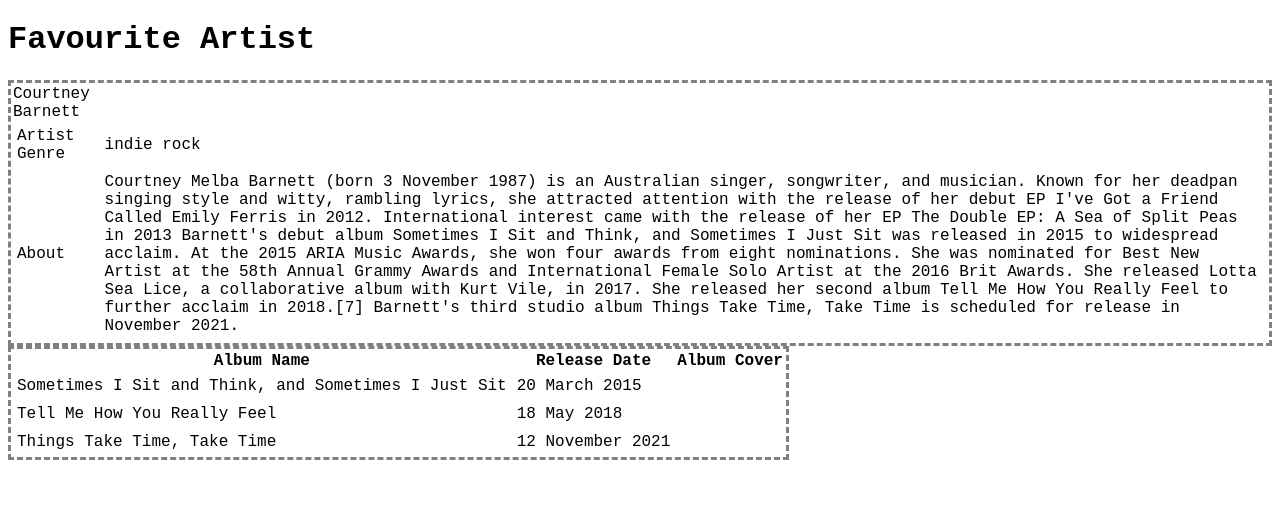
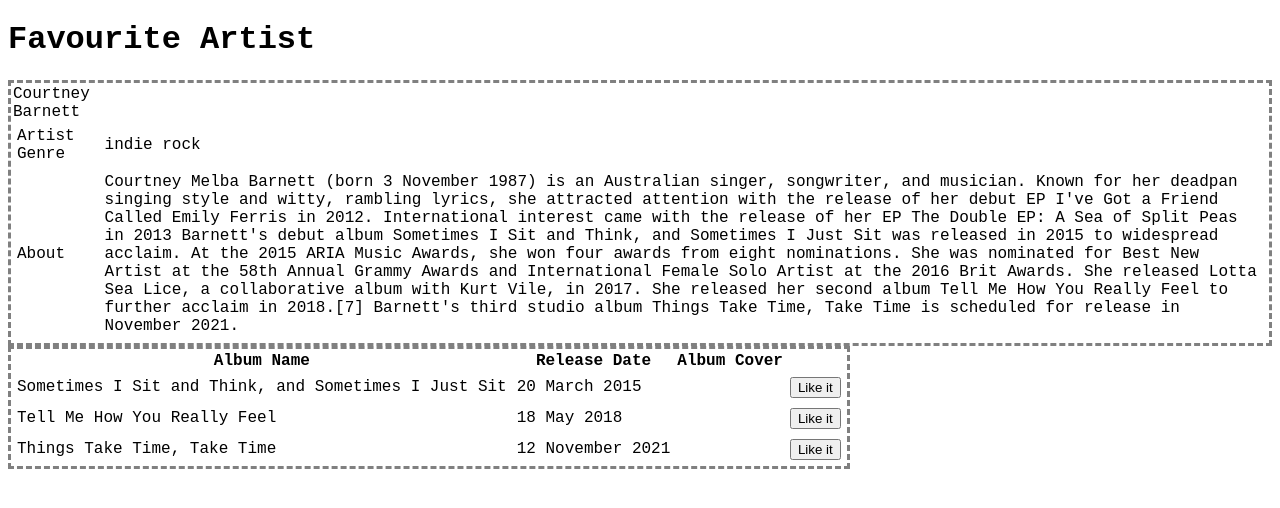
Before and after one commit to mariuszlas/Music-App, a React app: page / in a window 1280 px wide. Shown: the top 508 px of the page. Built offline with nearby package versions, Linux system fonts and the light colour scheme.

Commit message:
Added like buttons

```diff
--- a/src/components/List.js
+++ b/src/components/List.js
@@ -1,8 +1,20 @@
 import React from 'react';
-
+import { useState } from 'react';
 
 const List = () => {
 
+    const [status, setLikeStatus] = useState(false);
+
+    const handleLike = e => {
+        e.stopPropagation()
+        setLikeStatus(!status)
+        const row = e.target.closest('tr');
+        if (status) {
+            row.style.color = "red";
+        } else {
+            row.style.color = "black";
+        }
+    }
 
     return (<table>
             <tr>
@@ -14,16 +26,19 @@
                 <td>Sometimes I Sit and Think, and Sometimes I Just Sit</td>
                 <td> 20 March 2015</td>
                 <td><img src=""/></td>
+                <td><button onClick={handleLike}>Like it</button></td>
             </tr>
             <tr>
                 <td>Tell Me How You Really Feel</td>
                 <td>18 May 2018</td>
                 <td><img src=""/></td>
+                <td><button onClick={handleLike}>Like it</button></td>
             </tr>
             <tr>
                 <td>Things Take Time, Take Time</td>
                 <td>12 November 2021</td>
                 <td><img src=""/></td>
+                <td><button onClick={handleLike}>Like it</button></td>
             </tr>
         </table>
     );
```
